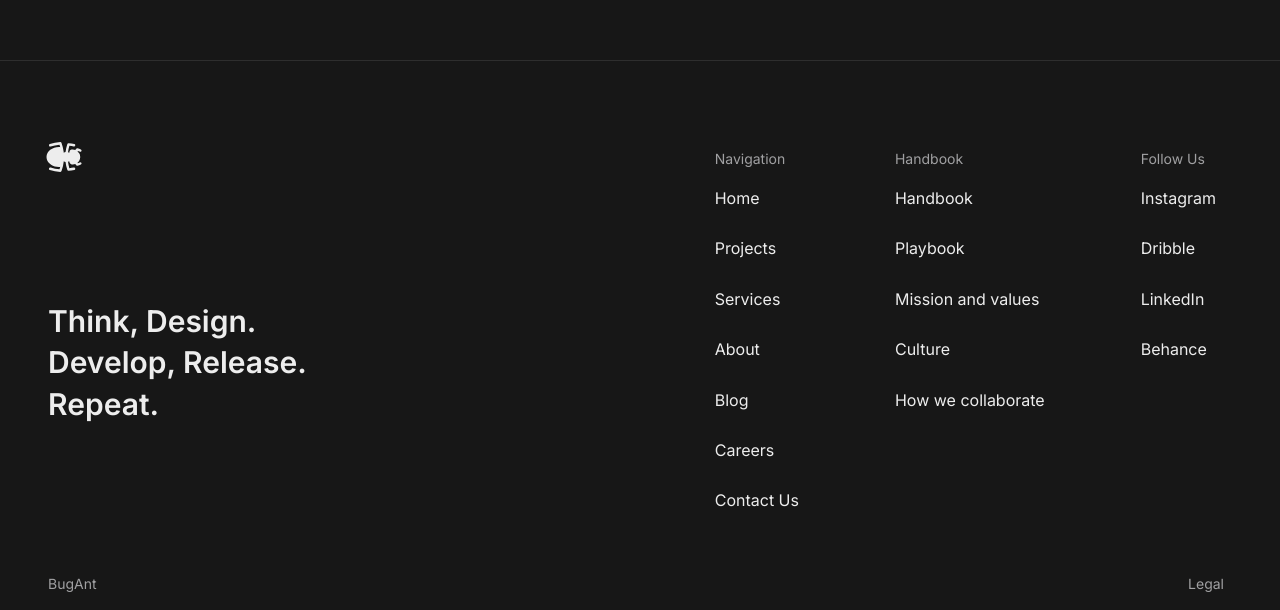
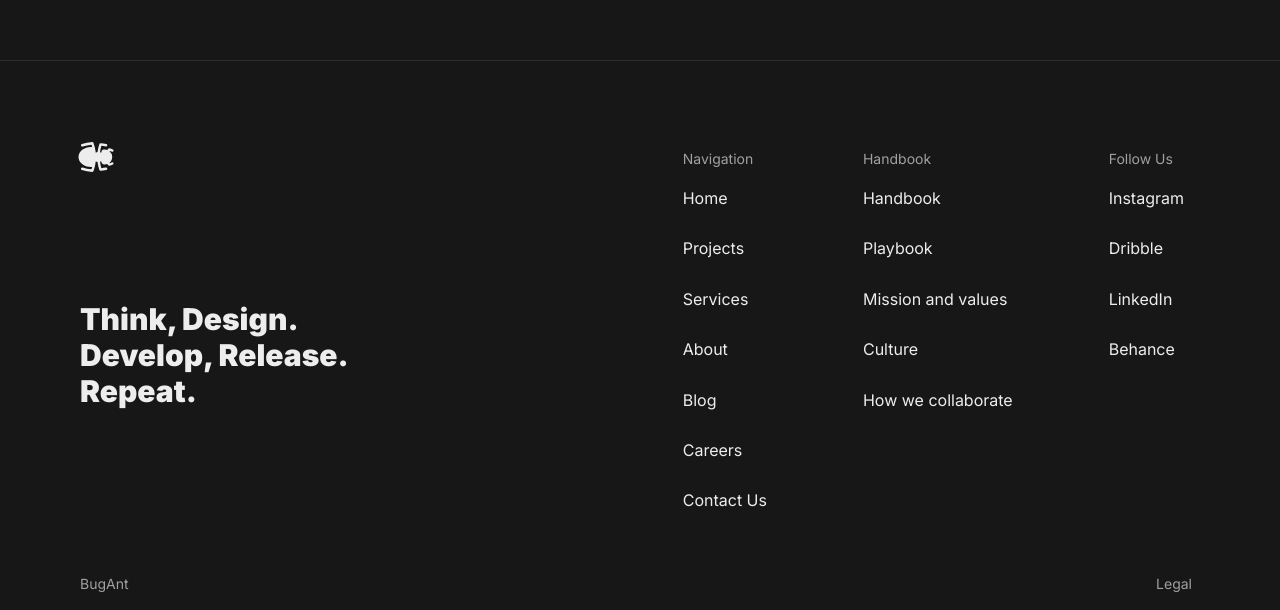
Before and after one commit to mosha8/furfeather, a Next.js app: page / in a window 1280 px wide. Shown: the part 1111-1721 px from the top of the page. Built offline with nearby package versions, Linux system fonts and the light colour scheme.

Commit message:
chore: enhancements

```diff
--- a/src/components/Footer/components/Menus/index.tsx
+++ b/src/components/Footer/components/Menus/index.tsx
@@ -4,7 +4,7 @@ import config from '@configs/app.json';
 const { FooterMenu } = config;
 const Menus = () => {
   return (
-    <div className="w-full flex space-x-16 justify-end">
+    <div className="flex md:space-x-16 justify-center md:justify-end">
       {FooterMenu.map(({ label, values }) => {
         return (
           <div className="flex flex-col" key={`footer-${label}`}>
--- a/src/components/Footer/index.tsx
+++ b/src/components/Footer/index.tsx
@@ -9,7 +9,7 @@ const Footer = () => {
     <footer
       className={classNames(
         'w-full',
-        'px-12 pt-20 pb-3',
+        'md:px-20 px-12 pt-20 pb-3',
         'border-t border-t-medium'
       )}
     >
@@ -17,10 +17,10 @@ const Footer = () => {
         <div
           className={classNames(
             'w-full gap-y-8',
-            'flex flex-col-reverse  md:flex-row-reverse md:justify-between'
+            'flex flex-col-reverse md:flex-row-reverse md:justify-between'
           )}
         >
-          <div className="flex-1">
+          <div>
             <Menus />
           </div>
           <div className="flex flex-col flex-1 gap-y-32">
--- a/src/components/Tagline/index.tsx
+++ b/src/components/Tagline/index.tsx
@@ -9,16 +9,32 @@ const Tagline: FC<TaglineProps> = ({ size = 'large' }) => {
   return (
     <p
       className={classNames(
-        'text-primary leading-snug',
+        '!text-primary flex flex-col',
         isSloganMedium && 'hidden md:flex md:flex-col text-3xl font-semibold',
-        isSloganLarge && 'font-bold text-6xl'
+        isSloganLarge && ['font-bold text-4xl', 'md:text-5xl', 'lg:text-6xl']
       )}
     >
-      Think, Design.
-      <br />
-      Develop, Release.
-      <br />
-      Repeat.
+      <strong
+        className={classNames(
+          isSloganLarge && 'transition-all duration-300 ease-in delay-500'
+        )}
+      >
+        Think, Design.
+      </strong>
+      <strong
+        className={classNames(
+          isSloganLarge && 'transition-all duration-300 ease-in delay-1000'
+        )}
+      >
+        Develop, Release.
+      </strong>
+      <strong
+        className={classNames(
+          isSloganLarge && 'transition-all duration-300 ease-in delay-[1500ms]'
+        )}
+      >
+        Repeat.
+      </strong>
     </p>
   );
 };
```
